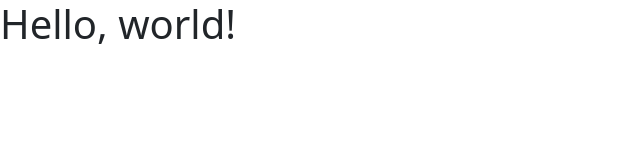
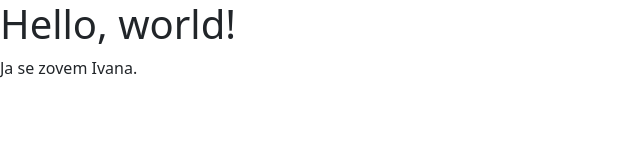
Before and after one commit to AnaviNastuli/anavinastuli.github.io, a plain HTML site: page index.html in a window 1280 px wide. Shown: the whole page, without its empty margins (0-640 px from the left). Drawn offline with nearby package versions, Linux system fonts and the light colour scheme.

Commit message:
Ja sam Ivana.

```diff
--- a/index.html
+++ b/index.html
@@ -14,7 +14,7 @@
   </head>
   <body>
     <h1>Hello, world!</h1>
-
+Ja se zovem Ivana.
     <!-- Optional JavaScript; choose one of the two! -->
 
     <!-- Option 1: Bootstrap Bundle with Popper -->
```
